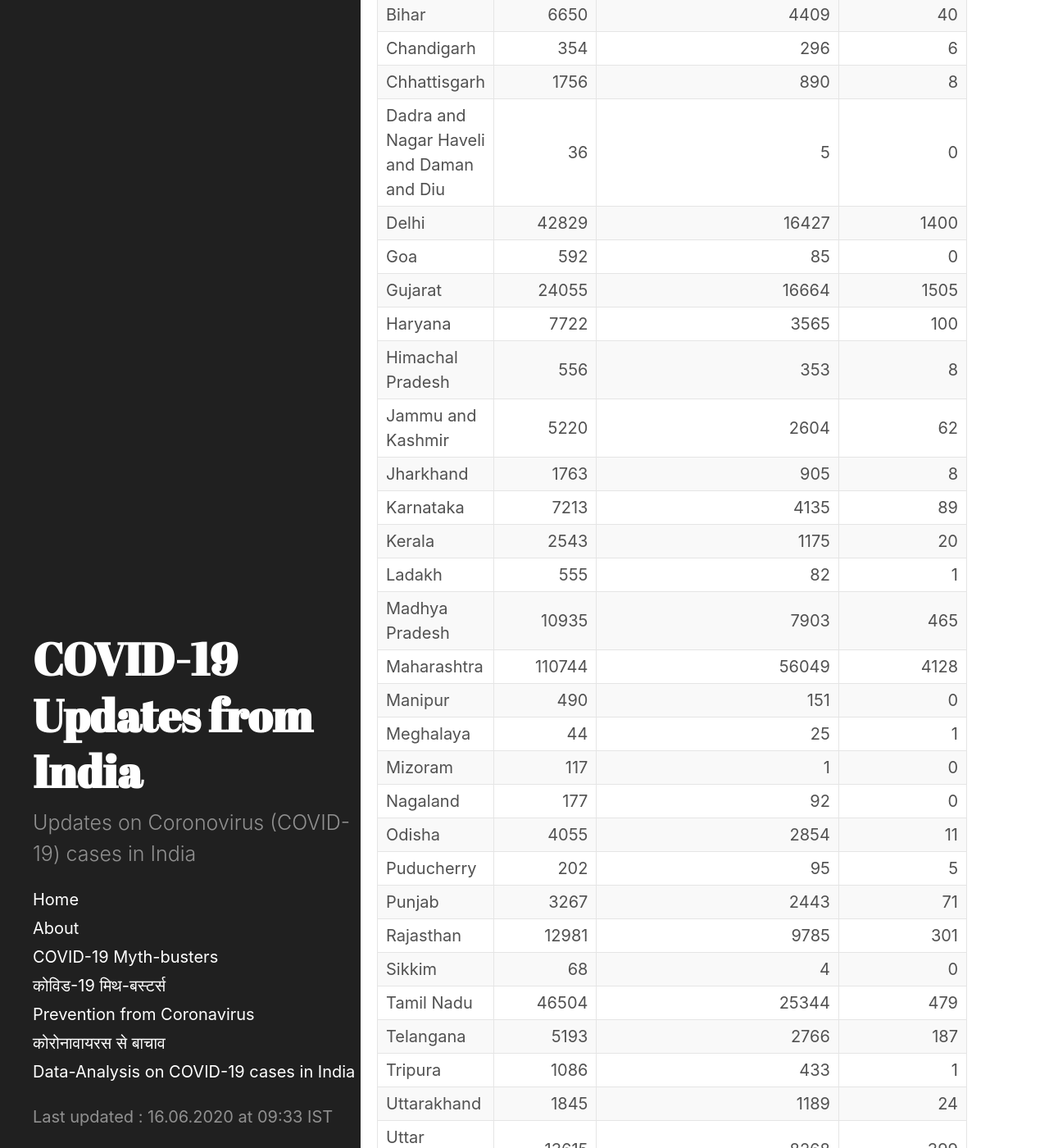
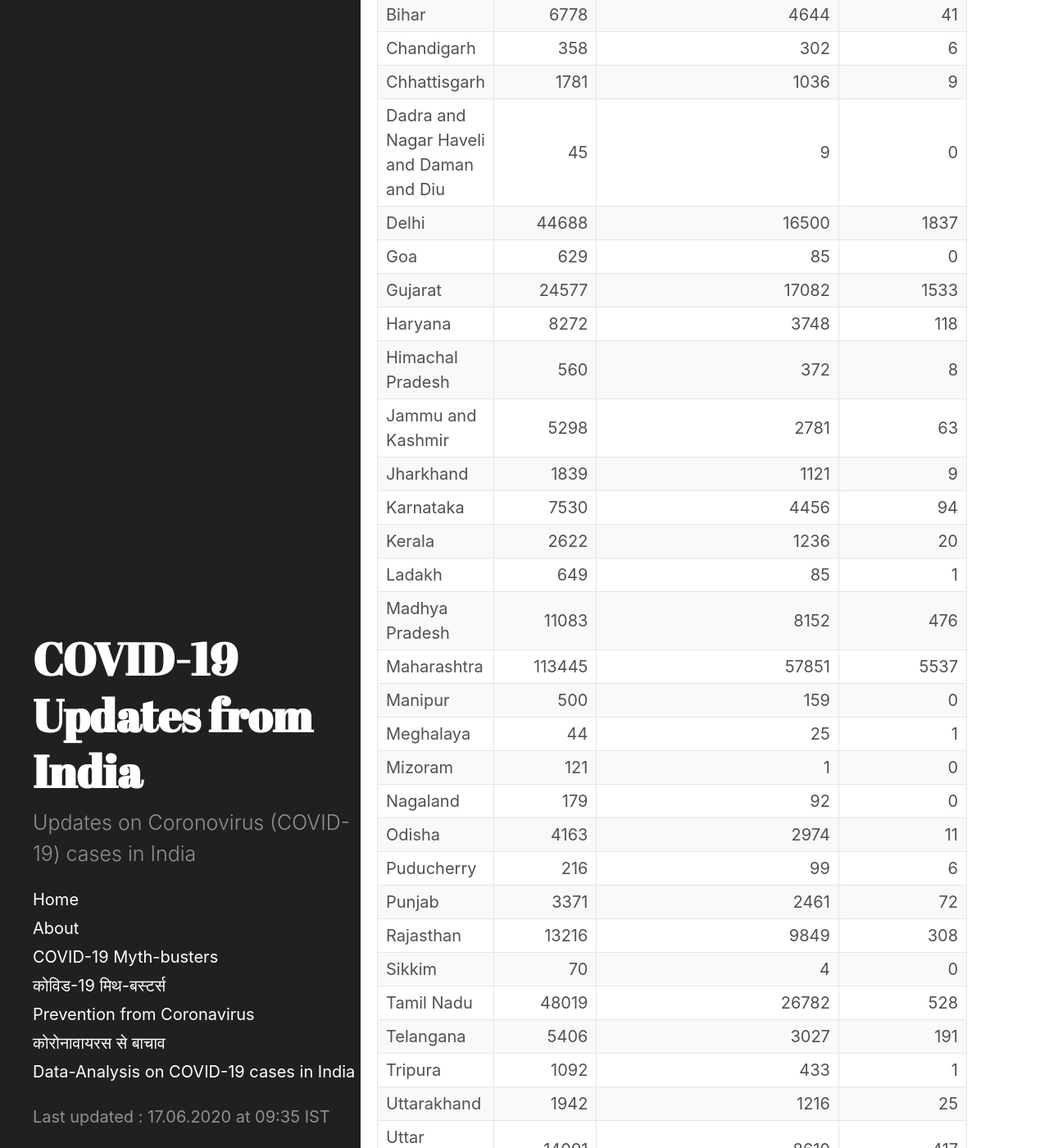
Before and after one commit to bhooraj/covid19updates-india, a Jekyll site: the page built from _posts/2020-06-17-home.md, in a window 1280 px wide and 1400 px high, scrolled down 990 px. Shown: the whole window at 82% size. Built offline with Jekyll 4.4.1, drawn with Linux system fonts in a browser that asks for light colours; some of the changed text lies outside the part shown.

Commit message:
17thJune Update

```diff
--- a/_data/last_updated.yml
+++ b/_data/last_updated.yml
@@ -1 +1 @@
-- updated_on : 16.06.2020 at 09:33 IST
+- updated_on : 17.06.2020 at 09:35 IST
--- /dev/null
+++ b/_includes/table-20200617-0935.md
@@ -0,0 +1,38 @@
+| Name of State / UT                       |   Total Confirmed cases |   Cured/Discharged/Migrated |   Deaths ( more than 70% cases due to comorbidities ) |
+|:-----------------------------------------|------------------------:|----------------------------:|------------------------------------------------------:|
+| Andaman and Nicobar Islands              |                      44 |                          33 |                                                     0 |
+| Andhra Pradesh                           |                    6841 |                        3509 |                                                    88 |
+| Arunachal Pradesh                        |                      95 |                           7 |                                                     0 |
+| Assam                                    |                    4319 |                        2166 |                                                     8 |
+| Bihar                                    |                    6778 |                        4644 |                                                    41 |
+| Chandigarh                               |                     358 |                         302 |                                                     6 |
+| Chhattisgarh                             |                    1781 |                        1036 |                                                     9 |
+| Dadra and Nagar Haveli and Daman and Diu |                      45 |                           9 |                                                     0 |
+| Delhi                                    |                   44688 |                       16500 |                                                  1837 |
+| Goa                                      |                     629 |                          85 |                                                     0 |
+| Gujarat                                  |                   24577 |                       17082 |                                                  1533 |
+| Haryana                                  |                    8272 |                        3748 |                                                   118 |
+| Himachal Pradesh                         |                     560 |                         372 |                                                     8 |
+| Jammu and Kashmir                        |                    5298 |                        2781 |                                                    63 |
+| Jharkhand                                |                    1839 |                        1121 |                                                     9 |
+| Karnataka                                |                    7530 |                        4456 |                                                    94 |
+| Kerala                                   |                    2622 |                        1236 |                                                    20 |
+| Ladakh                                   |                     649 |                          85 |                                                     1 |
+| Madhya Pradesh                           |                   11083 |                        8152 |                                                   476 |
+| Maharashtra                              |                  113445 |                       57851 |                                                  5537 |
+| Manipur                                  |                     500 |                         159 |                                                     0 |
+| Meghalaya                                |                      44 |                          25 |                                                     1 |
+| Mizoram                                  |                     121 |                           1 |                                                     0 |
+| Nagaland                                 |                     179 |                          92 |                                                     0 |
+| Odisha                                   |                    4163 |                        2974 |                                                    11 |
+| Puducherry                               |                     216 |                          99 |                                                     6 |
+| Punjab                                   |                    3371 |                        2461 |                                                    72 |
+| Rajasthan                                |                   13216 |                        9849 |                                                   308 |
+| Sikkim                                   |                      70 |                           4 |                                                     0 |
+| Tamil Nadu                               |                   48019 |                       26782 |                                                   528 |
+| Telangana                                |                    5406 |                        3027 |                                                   191 |
+| Tripura                                  |                    1092 |                         433 |                                                     1 |
+| Uttarakhand                              |                    1942 |                        1216 |                                                    25 |
+| Uttar Pradesh                            |                   14091 |                        8610 |                                                   417 |
+| West Bengal                              |                   11909 |                        6028 |                                                   495 |
+| Cases being reassigned to states         |                    8273 |                           0 |                                                     0 |
--- a/_posts/2020-06-16-home.md
+++ b/_posts/2020-06-17-home.md
@@ -4,7 +4,7 @@ title: COVID-19 Updates from India
 last_update: true
 ---
 
-#### COVID-19 Cases in India (as on  16 June 2020, 08:00 IST)
+#### COVID-19 Cases in India (as on  17 June 2020, 08:00 IST ( IST)
 <div class="alert alert-primary" role="alert">
 <p id = "totalcases" style="font-size: 1.2rem; font-weight: bold;"></p>
 <p id = "totalrecovered" style="font-size: 1.2rem; font-weight: bold;"></p>
@@ -22,7 +22,7 @@ Active Cases = Total cases - (Total Recovered/Discharged/Migrated + Total Deaths
 
 <div class="datatable-begin"></div>
 
-{% include table-20200616-0933.md %}
+{% include table-20200617-0935.md %}
 
 <div class="datatable-end"></div>
 <br>
```
Also changed, not shown: _includes/charts-20200617-0936.html (added, +193 -0 lines), _posts/2020-06-07-Updates.md (renamed from _posts/2020-06-06-Updates.md, +3 -0 lines), _posts/2020-06-17-Latest-updates.md (renamed from _posts/2020-06-16-Latest-updates.md, +4 -4 lines), stats-and-charts.md (+2 -2 lines).
